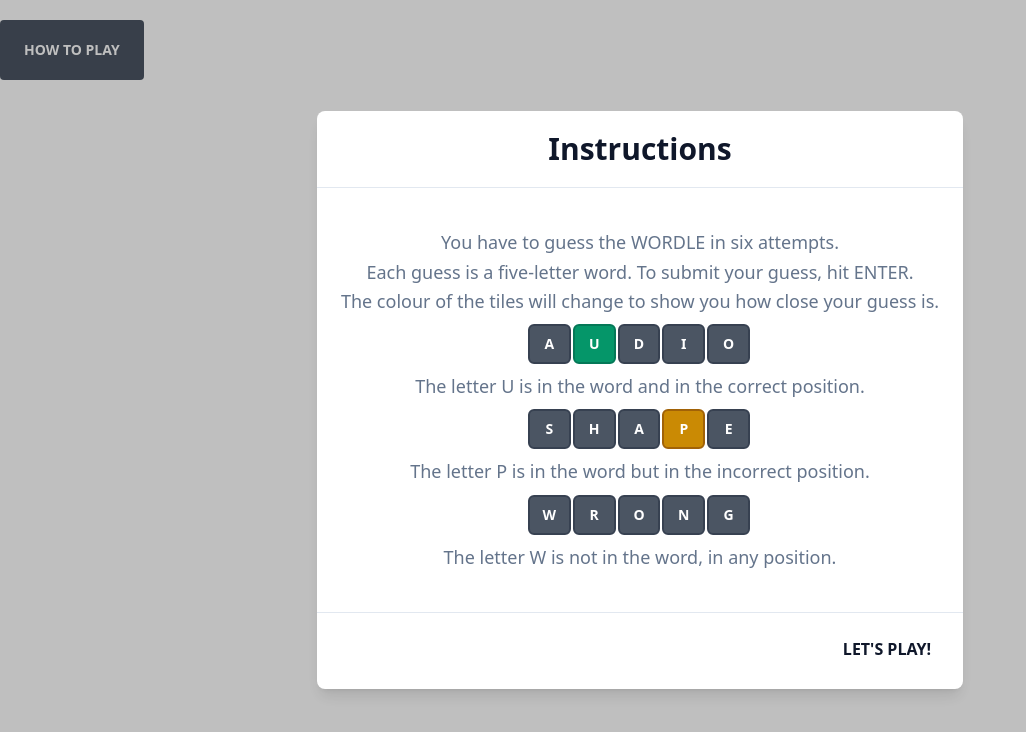
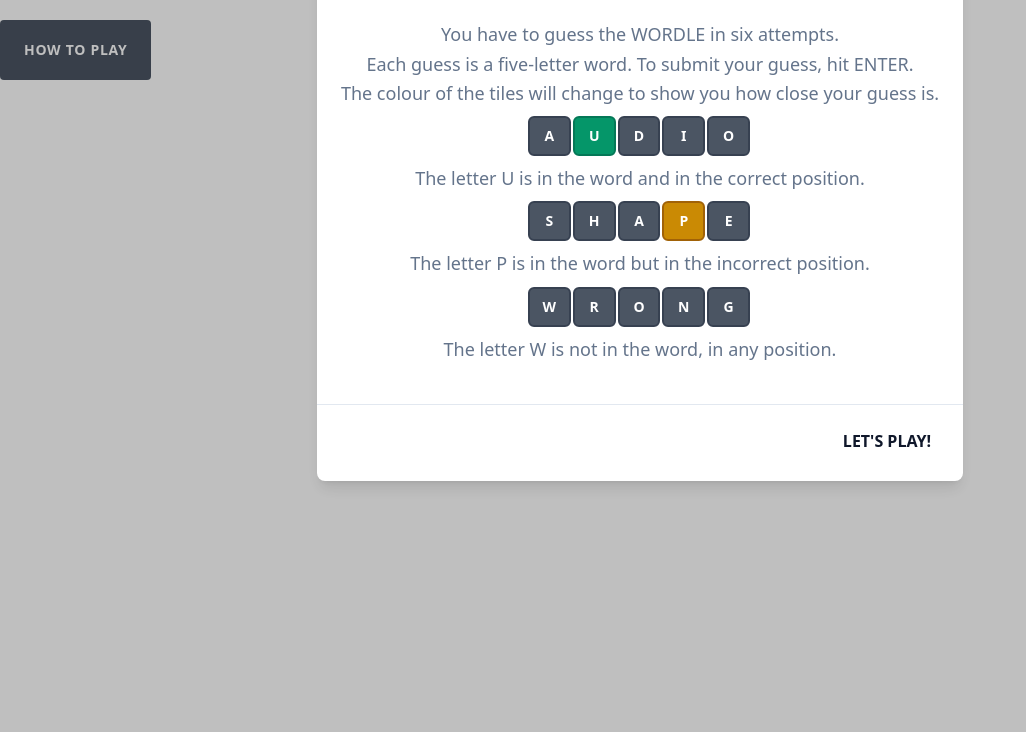
Before and after one commit to sahildmk/Wordle, a Next.js app: page /components/HowToPlayModal in a window 1280 px wide. Both pictures are taken after a click on the button "HOW TO PLAY". Shown: the top 732 px of the page, without its empty margins (0-1026 px from the left). Built offline with nearby package versions, Linux system fonts and the light colour scheme.

Commit message:
fixed position on the page

```diff
--- a/pages/components/HowToPlayModal.tsx
+++ b/pages/components/HowToPlayModal.tsx
@@ -5,7 +5,7 @@
   return (
     <>
       <button
-        className="bg-gray-600 active:bg-gray-700 text-white font-bold uppercase text-sm px-6 py-5 mt-5 rounded"
+        className="bg-gray-600 active:bg-gray-700 text-white font-bold tracking-wider uppercase text-sm px-6 py-5 mt-5 rounded"
         type="button"
         onClick={() => setShowModal(true)}
       >
@@ -17,7 +17,7 @@
             className="justify-center items-center flex overflow-x-hidden overflow-y-auto fixed inset-0 z-50 outline-none focus:outline-none"
           >
             <div className="relative w-auto my-6 mx-auto max-w-3xl text-center">
-              <div className="border-0 rounded-lg shadow-lg relative flex flex-col w-full bg-white outline-none focus:outline-none">
+              <div className="border-0 rounded-lg shadow-lg relative -top-52 flex flex-col w-full bg-white outline-none focus:outline-none">
                 <div className="text-center p-5 border-b border-solid border-slate-200">
                   <h3 className="text-3xl text-slate-900 font-semibold">
                     Instructions
```
